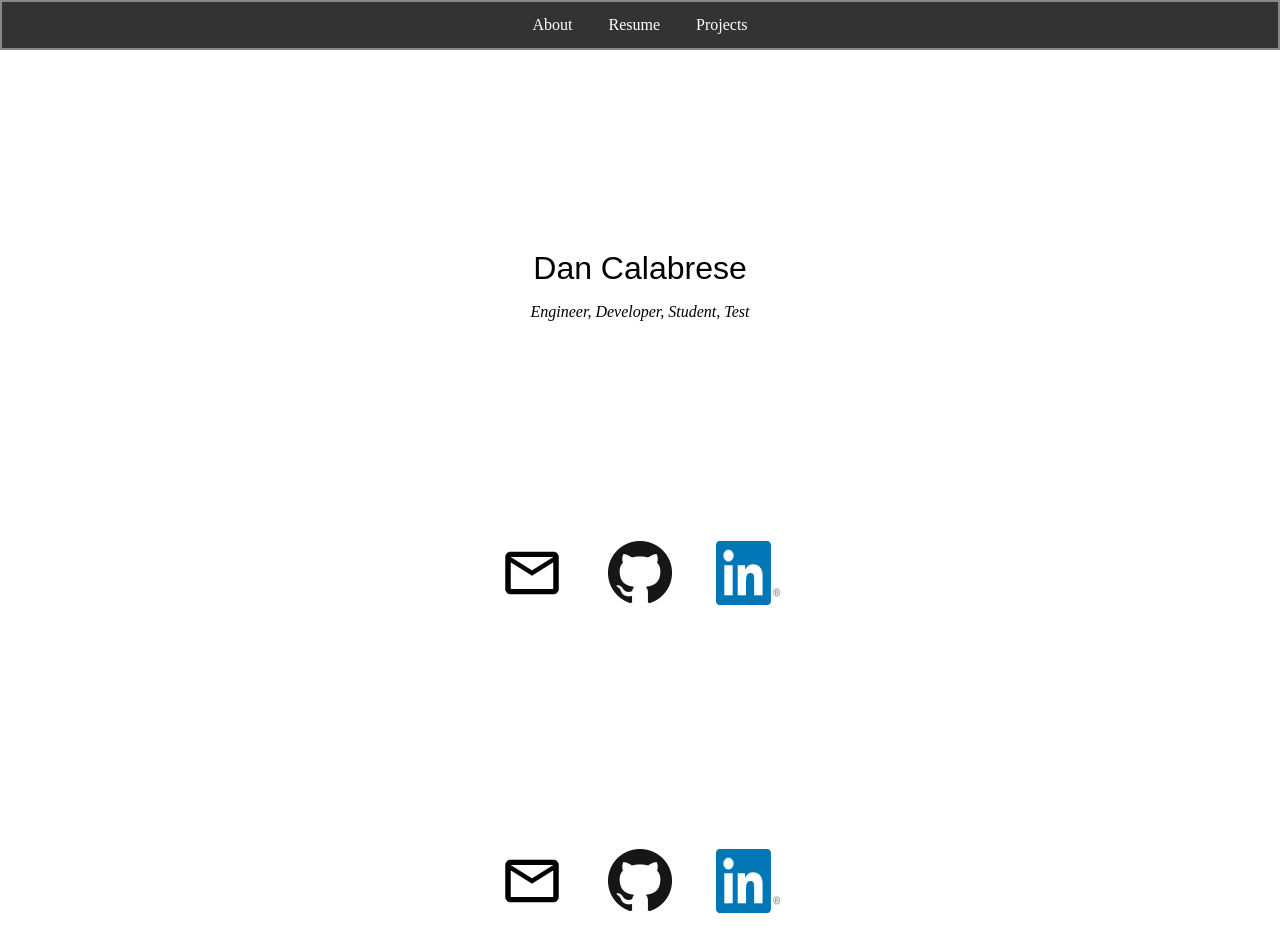
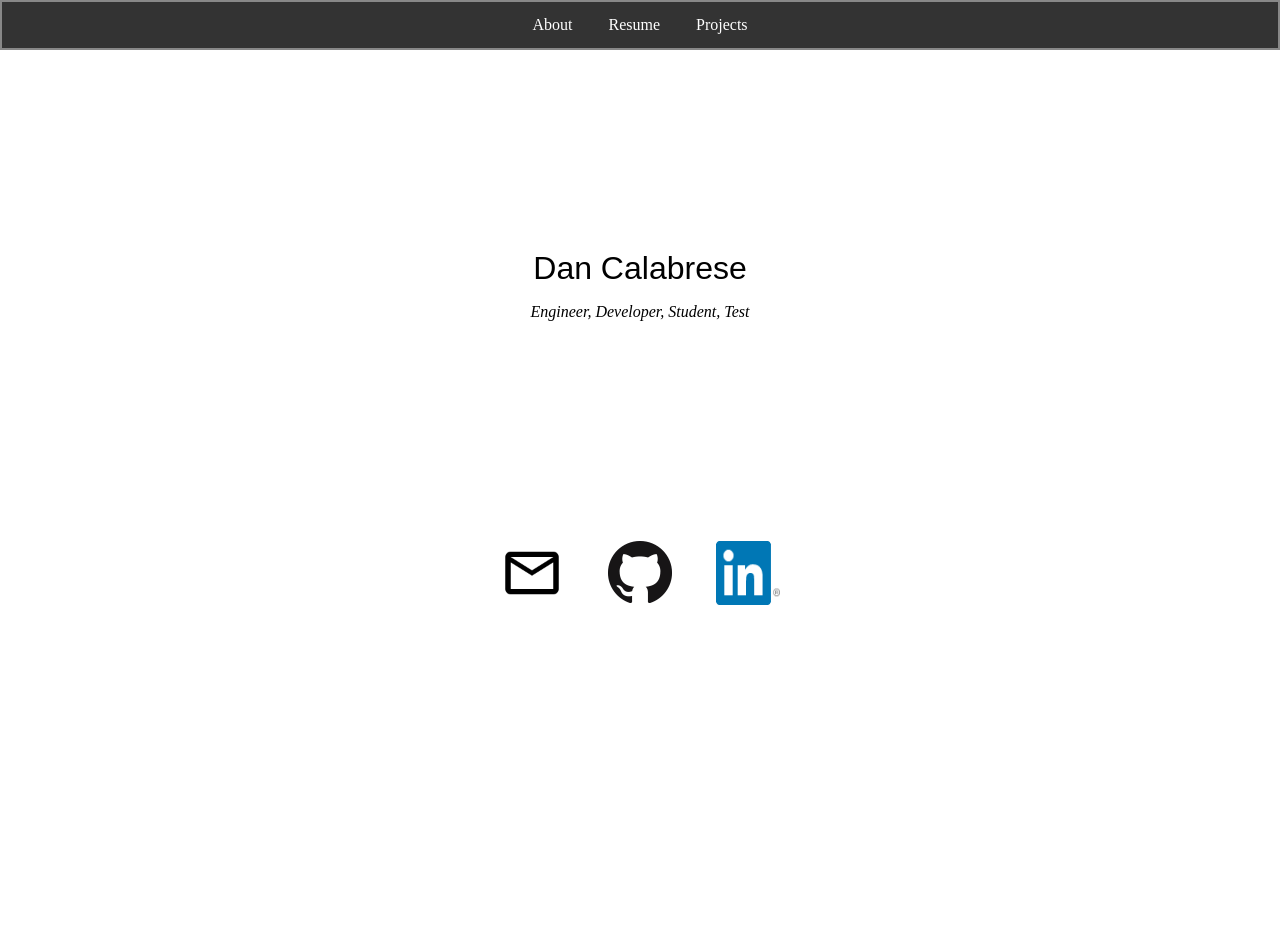
Before and after one commit to dcalabrese22/dcalabrese22.github.io, a Jekyll site: the page built from index.html, in a window 1280 px wide. Built offline with Jekyll 4.4.1, drawn with Linux system fonts in a browser that asks for light colours; after the commit the page ends 900 px from its top, so only the background shows below that.

Commit message:
Update index.html

```diff
--- a/index.html
+++ b/index.html
@@ -11,18 +11,5 @@ title: Dan Calabrese
         <p><i>Engineer, Developer, Student, Test</i></p>
 
     </div>
-    <div class="personalInfo">
-        <a href="mailto:dcalabrese22@gmail.com">
-            <img src="images/ic_mail_outline_black_48dp.png" alt="email">
-        </a>
-
-        <a href="https://github.com/dcalabrese22">
-            <img src="images/GitHub-Mark-64px.png" alt="Github">
-        </a>
-
-        <a href="https://www.linkedin.com/in/dcalabrese22/">
-            <img src="images/In-2C-66px-R.png" alt="LinkedIn">
-        </a>
-        </div>
 
 </div>
```
